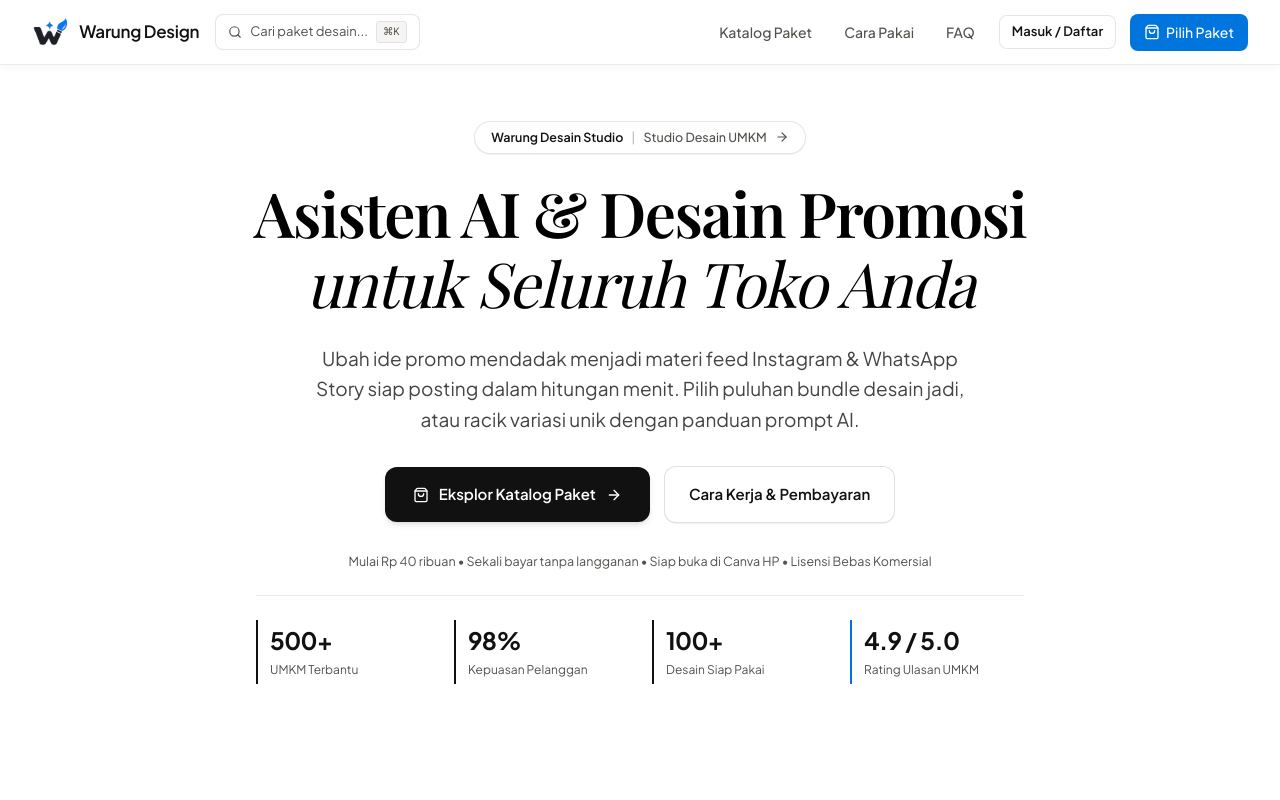
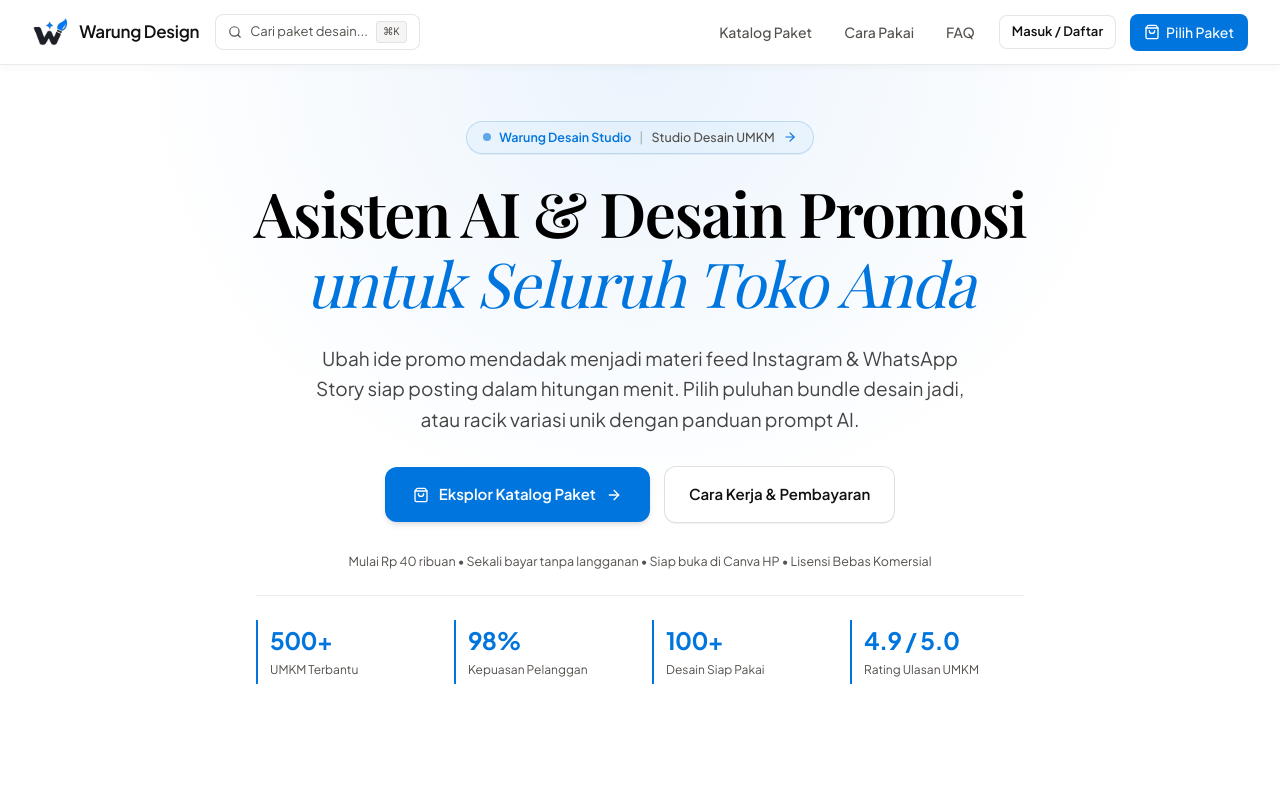
Before and after one commit to ryaleason/warung-design, a Next.js app: page / in a window 1280 px wide. Shown: the top 800 px of the page. Built offline with nearby package versions, Linux system fonts and the light colour scheme; no server answers; grey boxes are pictures that could not be loaded; a web font is replaced by a local one.

Commit message:
style: tambahkan aksen warna biru Notion (#0075de) pada teks italic serif dan elemen interaktif

```diff
--- a/app/page.tsx
+++ b/app/page.tsx
@@ -25,23 +25,27 @@ export default async function HomePage() {
       {/* ========================================================= */}
       {/* 1. HERO TOP SECTION (Heading, Subtitle, Actions, Stats)  */}
       {/* ========================================================= */}
-      <section className="pt-8 sm:pt-14 pb-2 px-4 sm:px-8 text-center max-w-[1440px] mx-auto">
+      <section className="relative pt-8 sm:pt-14 pb-2 px-4 sm:px-8 text-center max-w-[1440px] mx-auto">
+        {/* Subtle Ambient Blue Radial Glow */}
+        <div className="absolute top-0 left-1/2 -translate-x-1/2 -z-10 w-full max-w-5xl h-[460px] bg-[radial-gradient(ellipse_at_top,rgba(0,117,222,0.08),transparent_70%)] pointer-events-none" />
+
         <div className="max-w-4xl mx-auto space-y-6">
-          {/* Top Announcement Bar */}
-          <div className="inline-flex items-center gap-2 rounded-full border border-black/[0.1] bg-white px-4 py-1.5 text-[12.5px] font-medium text-[#111111] shadow-2xs">
-            <span className="font-semibold text-[#111111]">Warung Desain Studio</span>
+          {/* Top Announcement Bar with Blue Accent */}
+          <div className="inline-flex items-center gap-2 rounded-full border border-[#0075de]/20 bg-[#0075de]/[0.04] px-4 py-1.5 text-[12.5px] font-medium text-[#111111] shadow-2xs hover:border-[#0075de]/35 transition-colors">
+            <span className="flex h-2 w-2 rounded-full bg-[#0075de] animate-pulse"></span>
+            <span className="font-semibold text-[#0075de]">Warung Desain Studio</span>
             <span className="text-black/25">|</span>
             <span className="text-[#54504c] hidden xs:inline">
               Desain Promosi &amp; Asisten AI untuk UMKM
             </span>
             <span className="text-[#54504c] xs:hidden">Studio Desain UMKM</span>
-            <ArrowRight className="h-3.5 w-3.5 text-[#54504c]" />
+            <ArrowRight className="h-3.5 w-3.5 text-[#0075de]" />
           </div>
 
-          {/* Editorial Display Headline */}
+          {/* Editorial Display Headline with Blue Accent Italic Serif */}
           <h1 className="font-serif text-3xl sm:text-5xl lg:text-[62px] font-semibold tracking-tight text-[#000000] leading-[1.14]">
             Asisten AI &amp; Desain Promosi{' '}
-            <span className="italic font-normal">
+            <span className="italic font-normal text-[#0075de]">
               untuk Seluruh Toko Anda
             </span>
           </h1>
@@ -55,7 +59,7 @@ export default async function HomePage() {
           <div className="pt-2 flex flex-col sm:flex-row items-center justify-center gap-3.5">
             <a
               href="#katalog"
-              className="w-full sm:w-auto inline-flex items-center justify-center gap-2.5 rounded-xl bg-[#111111] px-7 py-4 text-[15px] font-semibold text-white hover:bg-black/85 transition-all shadow-md hover:shadow-lg cursor-pointer group"
+              className="w-full sm:w-auto inline-flex items-center justify-center gap-2.5 rounded-xl bg-[#0075de] hover:bg-[#005bb5] px-7 py-4 text-[15px] font-semibold text-white transition-all shadow-md hover:shadow-lg cursor-pointer group"
             >
               <ShoppingBag className="h-4 w-4" />
               <span>Eksplor Katalog Paket</span>
@@ -63,7 +67,7 @@ export default async function HomePage() {
             </a>
             <a
               href="#alur-transaksi"
-              className="w-full sm:w-auto inline-flex items-center justify-center gap-2 rounded-xl bg-white border border-black/[0.12] px-6 py-4 text-[15px] font-semibold text-[#111111] hover:bg-[#f6f5f4] transition-all cursor-pointer shadow-2xs"
+              className="w-full sm:w-auto inline-flex items-center justify-center gap-2 rounded-xl bg-white border border-black/[0.12] hover:border-[#0075de]/30 px-6 py-4 text-[15px] font-semibold text-[#111111] hover:text-[#0075de] hover:bg-[#f6f5f4] transition-all cursor-pointer shadow-2xs"
             >
               <span>Cara Kerja &amp; Pembayaran</span>
             </a>
@@ -74,22 +78,22 @@ export default async function HomePage() {
             Mulai Rp 40 ribuan • Sekali bayar tanpa langganan • Siap buka di Canva HP • Lisensi Bebas Komersial
           </p>
 
-          {/* 4-Item Social Proof Metrics Bar */}
+          {/* 4-Item Social Proof Metrics Bar with Blue Numbers & Accent Borders */}
           <div className="pt-6 border-t border-black/[0.08] grid grid-cols-2 sm:grid-cols-4 gap-4 sm:gap-6 text-left max-w-3xl mx-auto">
-            <div className="border-l-2 border-[#111111] pl-3 py-1">
-              <span className="block text-xl sm:text-2xl font-bold tracking-tight text-[#111111]">500+</span>
+            <div className="border-l-2 border-[#0075de] pl-3 py-1">
+              <span className="block text-xl sm:text-2xl font-bold tracking-tight text-[#0075de]">500+</span>
               <span className="text-[12px] text-[#54504c]">UMKM Terbantu</span>
             </div>
-            <div className="border-l-2 border-[#111111] pl-3 py-1">
-              <span className="block text-xl sm:text-2xl font-bold tracking-tight text-[#111111]">98%</span>
+            <div className="border-l-2 border-[#0075de] pl-3 py-1">
+              <span className="block text-xl sm:text-2xl font-bold tracking-tight text-[#0075de]">98%</span>
               <span className="text-[12px] text-[#54504c]">Kepuasan Pelanggan</span>
             </div>
-            <div className="border-l-2 border-[#111111] pl-3 py-1">
-              <span className="block text-xl sm:text-2xl font-bold tracking-tight text-[#111111]">100+</span>
+            <div className="border-l-2 border-[#0075de] pl-3 py-1">
+              <span className="block text-xl sm:text-2xl font-bold tracking-tight text-[#0075de]">100+</span>
               <span className="text-[12px] text-[#54504c]">Desain Siap Pakai</span>
             </div>
             <div className="border-l-2 border-[#0075de] pl-3 py-1">
-              <span className="block text-xl sm:text-2xl font-bold tracking-tight text-[#111111]">4.9 / 5.0</span>
+              <span className="block text-xl sm:text-2xl font-bold tracking-tight text-[#0075de]">4.9 / 5.0</span>
               <span className="text-[12px] text-[#54504c]">Rating Ulasan UMKM</span>
             </div>
           </div>
@@ -150,7 +154,7 @@ export default async function HomePage() {
         <section className="px-4 sm:px-8 text-center max-w-4xl mx-auto space-y-3">
           <h2 className="font-serif text-2xl sm:text-4xl lg:text-[44px] font-semibold tracking-tight text-[#000000] leading-tight">
             Satu platform promosi,{' '}
-            <span className="italic font-normal">dari ide pertama hingga siap posting</span>
+            <span className="italic font-normal text-[#0075de]">dari ide pertama hingga siap posting</span>
           </h2>
           <p className="text-[16px] sm:text-[18px] text-[#54504c] leading-relaxed max-w-2xl mx-auto">
             Tak perlu lagi bingung memikirkan konsep visual, meraba prompt bahasa Inggris, atau menguras kas toko untuk sewa agensi jutaan rupiah.
@@ -166,7 +170,7 @@ export default async function HomePage() {
             <div className="lg:col-span-6 space-y-5 text-left">
               <h3 className="font-serif text-2xl sm:text-3xl lg:text-4xl font-semibold tracking-tight text-[#000000] leading-snug">
                 Rancang materi promosi{' '}
-                <span className="italic font-normal">dalam hitungan menit, bukan berhari-hari</span>
+                <span className="italic font-normal text-[#0075de]">dalam hitungan menit</span>, bukan berhari-hari
               </h3>
               <p className="text-[15px] sm:text-[16px] text-[#54504c] leading-relaxed">
                 Tak perlu membuka kanvas kosong dan bingung mau bikin apa saat toko butuh promo mendadak. Setiap bundle menyajikan puluhan desain beresolusi tinggi dengan tipografi dan komposisi matang yang siap menarik pembeli.
@@ -235,7 +239,7 @@ export default async function HomePage() {
             <div className="max-w-2xl mx-auto space-y-3">
               <h3 className="font-serif text-2xl sm:text-3xl lg:text-4xl font-semibold tracking-tight text-[#000000]">
                 Formula Prompt AI yang paham{' '}
-                <span className="italic font-normal">pasar &amp; budaya UMKM Indonesia</span>
+                <span className="italic font-normal text-[#0075de]">pasar &amp; budaya UMKM Indonesia</span>
               </h3>
               <p className="text-[15px] sm:text-[16px] text-[#54504c] leading-relaxed">
                 Lupakan tutorial prompt bahasa Inggris yang rumit dan tidak sesuai selera lokal. Setiap paket menyertakan teks prompt Midjourney &amp; DALL-E v3 yang siap kamu salin-tempel untuk eksplorasi tanpa batas.
@@ -301,7 +305,7 @@ export default async function HomePage() {
             <div className="lg:col-span-6 order-1 lg:order-2 space-y-5 text-left">
               <h3 className="font-serif text-2xl sm:text-3xl lg:text-4xl font-semibold tracking-tight text-[#000000] leading-snug">
                 Buka langsung di Canva HP,{' '}
-                <span className="italic font-normal">edit teks &amp; logo tanpa ribet</span>
+                <span className="italic font-normal text-[#0075de]">edit teks &amp; logo tanpa ribet</span>
               </h3>
               <p className="text-[15px] sm:text-[16px] text-[#54504c] leading-relaxed">
                 Didesain khusus untuk admin media sosial dan pemilik toko yang sering bekerja hanya bermodalkan smartphone. Tak perlu instal software berat seperti Photoshop atau laptop spek dewa.
@@ -336,7 +340,7 @@ export default async function HomePage() {
           <div className="max-w-2xl mx-auto space-y-3">
             <h2 className="font-serif text-2xl sm:text-3xl lg:text-4xl font-semibold tracking-tight text-[#000000]">
               Terhubung dengan semua tools{' '}
-              <span className="italic font-normal">andalan jualanmu</span>
+              <span className="italic font-normal text-[#0075de]">andalan jualanmu</span>
             </h2>
             <p className="text-[15px] sm:text-[16px] text-[#54504c]">
               Aset dan formula prompt Warung Desain dirancang agar bekerja mulus dengan ekosistem aplikasi yang kamu gunakan setiap hari.
@@ -426,7 +430,7 @@ export default async function HomePage() {
             ).map((tool, idx) => (
               <div
                 key={idx}
-                className="rounded-xl border border-black/[0.08] bg-white p-4 sm:p-4.5 hover:border-black/[0.18] transition-all hover:shadow-xs group flex flex-col justify-between"
+                className="rounded-xl border border-black/[0.08] hover:border-[#0075de]/35 bg-white p-4 sm:p-4.5 hover:shadow-xs transition-all group flex flex-col justify-between"
               >
                 <div>
                   <div className="flex items-center gap-1.5 mb-3 h-8">
@@ -468,7 +472,7 @@ export default async function HomePage() {
             <div className="max-w-2xl mb-10 text-left">
               <h2 className="font-serif text-2xl sm:text-3xl font-semibold tracking-tight text-[#000000]">
                 Cara Praktis Berbelanja{' '}
-                <span className="italic font-normal">di Warung Desain</span>
+                <span className="italic font-normal text-[#0075de]">di Warung Desain</span>
               </h2>
               <p className="mt-2 text-[15px] sm:text-[16px] text-[#54504c]">
                 Tanpa perlu mendaftar akun atau berlangganan bulanan. Cukup beli putus paket yang sedang dibutuhkan.
@@ -476,9 +480,9 @@ export default async function HomePage() {
             </div>
 
             <div className="grid grid-cols-1 md:grid-cols-4 gap-4 text-left">
-              <div className="rounded-xl border border-black/[0.08] bg-white p-5 flex flex-col justify-between shadow-2xs">
+              <div className="rounded-xl border border-black/[0.08] hover:border-[#0075de]/30 bg-white p-5 flex flex-col justify-between shadow-2xs transition-colors">
                 <div>
-                  <div className="flex h-7 w-7 items-center justify-center rounded-lg bg-[#f6f5f4] text-[#111111] font-bold text-[13px] mb-3 border border-black/[0.06]">
+                  <div className="flex h-7 w-7 items-center justify-center rounded-lg bg-[#0075de]/10 text-[#0075de] font-bold text-[13px] mb-3 border border-[#0075de]/20 shadow-2xs">
                     1
                   </div>
                   <h3 className="font-semibold text-[15px] text-[#111111] mb-1.5">Pilih Paket Desain</h3>
@@ -488,9 +492,9 @@ export default async function HomePage() {
                 </div>
               </div>
 
-              <div className="rounded-xl border border-black/[0.08] bg-white p-5 flex flex-col justify-between shadow-2xs">
+              <div className="rounded-xl border border-black/[0.08] hover:border-[#0075de]/30 bg-white p-5 flex flex-col justify-between shadow-2xs transition-colors">
                 <div>
-                  <div className="flex h-7 w-7 items-center justify-center rounded-lg bg-[#f6f5f4] text-[#111111] font-bold text-[13px] mb-3 border border-black/[0.06]">
+                  <div className="flex h-7 w-7 items-center justify-center rounded-lg bg-[#0075de]/10 text-[#0075de] font-bold text-[13px] mb-3 border border-[#0075de]/20 shadow-2xs">
                     2
                   </div>
                   <h3 className="font-semibold text-[15px] text-[#111111] mb-1.5">Bayar via QRIS</h3>
@@ -500,9 +504,9 @@ export default async function HomePage() {
                 </div>
               </div>
 
-              <div className="rounded-xl border border-black/[0.08] bg-white p-5 flex flex-col justify-between shadow-2xs">
+              <div className="rounded-xl border border-black/[0.08] hover:border-[#0075de]/30 bg-white p-5 flex flex-col justify-between shadow-2xs transition-colors">
                 <div>
-                  <div className="flex h-7 w-7 items-center justify-center rounded-lg bg-[#f6f5f4] text-[#111111] font-bold text-[13px] mb-3 border border-black/[0.06]">
+                  <div className="flex h-7 w-7 items-center justify-center rounded-lg bg-[#0075de]/10 text-[#0075de] font-bold text-[13px] mb-3 border border-[#0075de]/20 shadow-2xs">
                     3
                   </div>
                   <h3 className="font-semibold text-[15px] text-[#111111] mb-1.5">Konfirmasi Nama</h3>
@@ -512,7 +516,7 @@ export default async function HomePage() {
                 </div>
               </div>
 
-              <div className="rounded-xl border border-black/[0.08] bg-white p-5 flex flex-col justify-between shadow-2xs">
+              <div className="rounded-xl border border-black/[0.08] hover:border-[#0075de]/30 bg-white p-5 flex flex-col justify-between shadow-2xs transition-colors">
                 <div>
                   <div className="flex h-7 w-7 items-center justify-center rounded-lg bg-[#0075de] text-white font-bold text-[13px] mb-3 shadow-xs">
                     4
@@ -534,7 +538,7 @@ export default async function HomePage() {
           <div className="text-center max-w-2xl mx-auto space-y-2">
             <h2 className="font-serif text-2xl sm:text-3xl lg:text-4xl font-semibold tracking-tight text-[#000000]">
               Disukai oleh ratusan admin &amp;{' '}
-              <span className="italic font-normal">pemilik UMKM</span>
+              <span className="italic font-normal text-[#0075de]">pemilik UMKM</span>
             </h2>
             <p className="text-[15px] text-[#54504c]">
               Cerita nyata dari mereka yang berhasil menghemat biaya desain promosi.
@@ -544,15 +548,15 @@ export default async function HomePage() {
           {/* Featured Review Card + Grid */}
           <div className="grid grid-cols-1 lg:grid-cols-12 gap-6 items-stretch">
             {/* Featured Large Highlight Review (5 cols) */}
-            <div className="lg:col-span-5 rounded-2xl bg-white border border-black/[0.1] p-6 sm:p-8 flex flex-col justify-between text-left shadow-sm">
+            <div className="lg:col-span-5 rounded-2xl bg-white border border-black/[0.1] hover:border-[#0075de]/30 p-6 sm:p-8 flex flex-col justify-between text-left shadow-sm transition-colors">
               <div>
-                <Quote className="h-8 w-8 text-[#54504c] mb-4 opacity-75" />
+                <Quote className="h-8 w-8 text-[#0075de] mb-4 opacity-80" />
                 <p className="text-[16px] sm:text-[17px] font-medium text-[#111111] leading-relaxed">
                   &ldquo;Dulu kalau owner minta promo mendadak pas weekend, saya bisa stres begadang cuma buat cari ide di Canva dari kanvas kosong. Sejak pakai bundle Warung Desain, tinggal ganti nominal promo dan pasang foto produk, 5 menit udah tayang di feed dan story WhatsApp!&rdquo;
                 </p>
               </div>
               <div className="pt-6 mt-6 border-t border-black/[0.08] flex items-center gap-3">
-                <div className="h-10 w-10 rounded-full bg-[#111111] text-white font-bold flex items-center justify-center text-sm shadow-xs">
+                <div className="h-10 w-10 rounded-full bg-[#0075de] text-white font-bold flex items-center justify-center text-sm shadow-xs">
                   RN
                 </div>
                 <div>
@@ -620,7 +624,7 @@ export default async function HomePage() {
             <div className="text-left">
               <h2 className="font-serif text-2xl sm:text-3xl font-semibold tracking-tight text-[#000000]">
                 Pertanyaan yang{' '}
-                <span className="italic font-normal">Sering Diajukan</span>
+                <span className="italic font-normal text-[#0075de]">Sering Diajukan</span>
               </h2>
               <p className="mt-1.5 text-[15px] text-[#54504c]">
                 Penjelasan ringkas seputar pembelian, format file, lisensi, dan rencana AI Studio.
@@ -641,7 +645,7 @@ export default async function HomePage() {
             <div className="max-w-2xl mx-auto space-y-4">
               <h2 className="font-serif text-2xl sm:text-4xl lg:text-[42px] font-semibold tracking-tight leading-tight text-white">
                 Bikin materi promosi tokomu{' '}
-                <span className="italic font-normal">naik kelas hari ini</span>
+                <span className="italic font-normal text-[#62aef0]">naik kelas hari ini</span>
               </h2>
 
               <p className="text-[15px] sm:text-[17px] text-white/75 leading-relaxed">
--- a/components/BundleCard.tsx
+++ b/components/BundleCard.tsx
@@ -12,7 +12,7 @@ export default function BundleCard({ bundle }: BundleCardProps) {
   const mainImage = bundle.preview_images[0] || 'https://images.unsplash.com/photo-1618005182384-a83a8bd57fbe?auto=format&fit=crop&w=800&q=80';
 
   return (
-    <div className="group flex flex-col overflow-hidden rounded-[12px] border border-black/[0.08] bg-[#ffffff] transition-colors hover:border-black/[0.18]">
+    <div className="group flex flex-col overflow-hidden rounded-[12px] border border-black/[0.08] hover:border-[#0075de]/40 bg-[#ffffff] transition-all hover:shadow-xs">
       {/* Thumbnail Container */}
       <div className="relative aspect-square w-full overflow-hidden bg-[#f6f5f4] border-b border-black/[0.08]">
         <Image
@@ -68,7 +68,7 @@ export default function BundleCard({ bundle }: BundleCardProps) {
         <div className="mt-5 flex items-center justify-between border-t border-black/[0.06] pt-3.5">
           <div>
             <span className="text-[11px] text-[#54504c] block uppercase tracking-wider font-medium">Harga Paket</span>
-            <span className="text-[19px] font-bold tracking-tight text-[#000000]">
+            <span className="text-[19px] font-bold tracking-tight text-[#0075de]">
               {formatRupiah(bundle.price)}
             </span>
           </div>
```
Also changed, not shown: components/HomeCatalogSection.tsx (+5 -5 lines).
